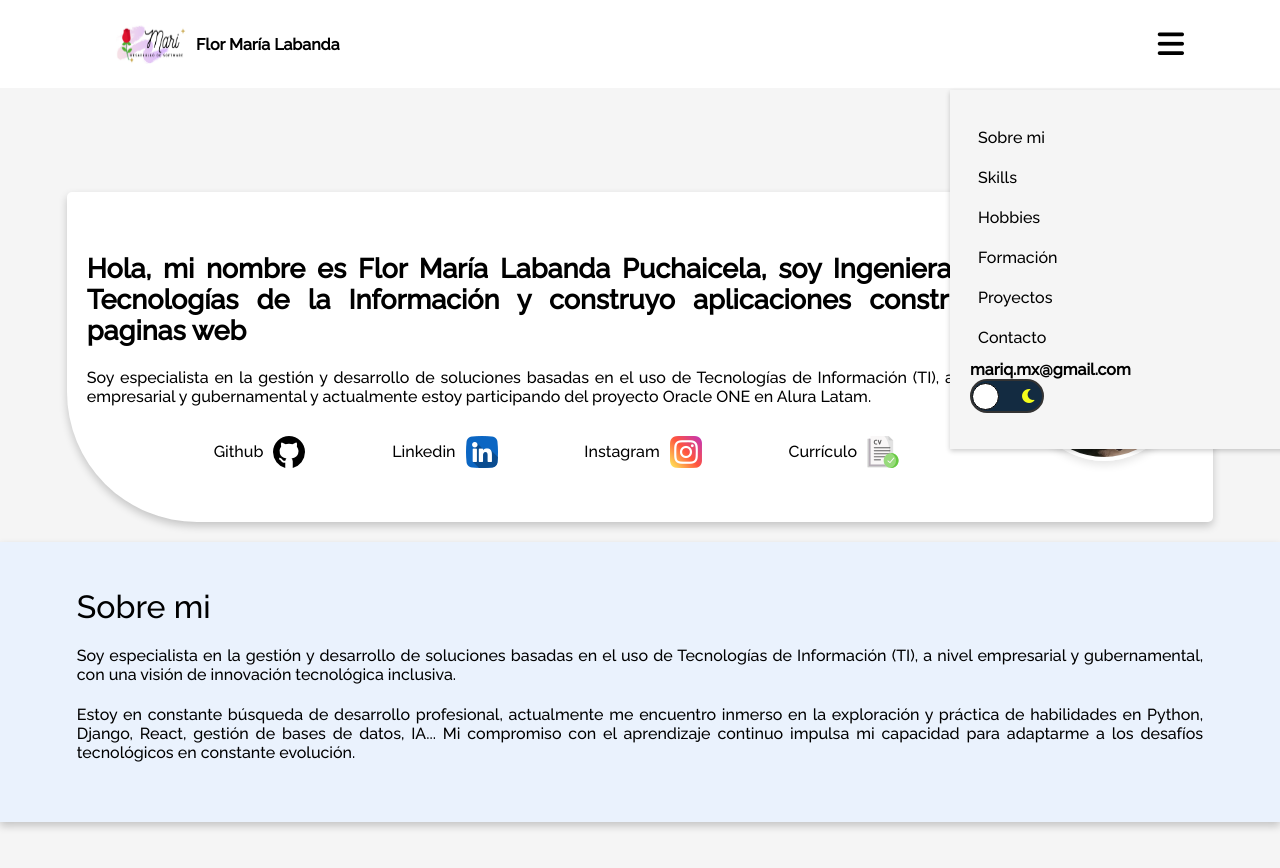
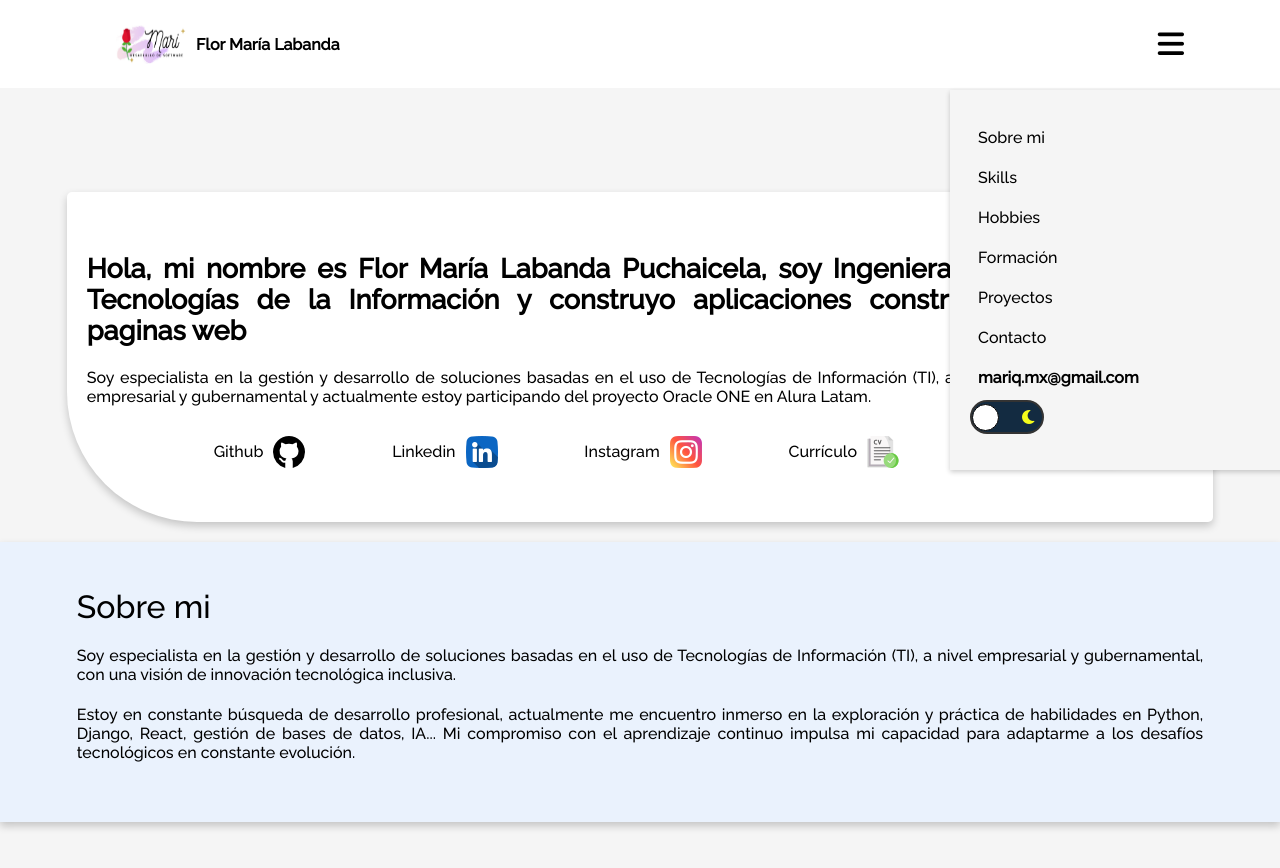
Before and after one commit to Mariq12/desafio-portafolio-v2, a plain HTML site: page index.html in a window 1280 px wide. Both pictures are taken after a click on the element 1170 px from the left and 44 px from the top of the page. Shown: the top 868 px of the page. Drawn offline with Linux system fonts and the light colour scheme.

Commit message:
cambios ok

```diff
--- a/index.html
+++ b/index.html
@@ -34,7 +34,7 @@
                         <li class="menu__list__item"><a href="#formacion">Formación</a></li>
                         <li class="menu__list__item"><a href="#xp">Proyectos</a></li>
                         <li class="menu__list__item"><a href="#contacto">Contacto</a></li>
-                        <li class="menu__list__item-contacto"><a href="">mariq.mx@gmail.com</a></li>
+                        <li class="menu__list__item menu-contacto"><a href="">mariq.mx@gmail.com</a></li>
                         <!-- Cambiar de tema -->
                         <li class="menu__list__item-tema">
                             <i class="fas fa-sun"></i>
--- a/styles/style.css
+++ b/styles/style.css
@@ -152,8 +152,7 @@ section.menu {
 }
 
 /* Estilo para el elemento de contacto en la lista del menú */
-.menu__list__item-contacto {
-    margin-right: 35px;
+.menu-contacto {
     font-weight: bold;
 }
 
@@ -223,8 +222,14 @@ body.active .menu__logo {
 
 }
 
+body.active .menu__list__item a:hover {
+    color: var(--cor-de-dark-tema-box);
+    /* Cambia el color del texto en hover */
+}
+
 /* Menú y Encabezado */
 body.active section.menu,
+body.active .menu__nav,
 body.active header,
 body.active nav ul {
     background-color: var(--cor-de-dark-tema-box);
```
